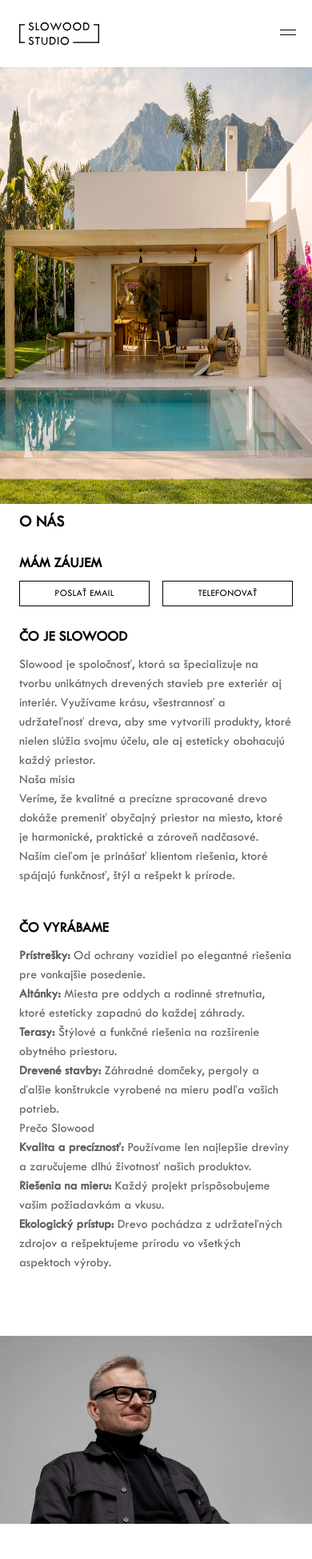
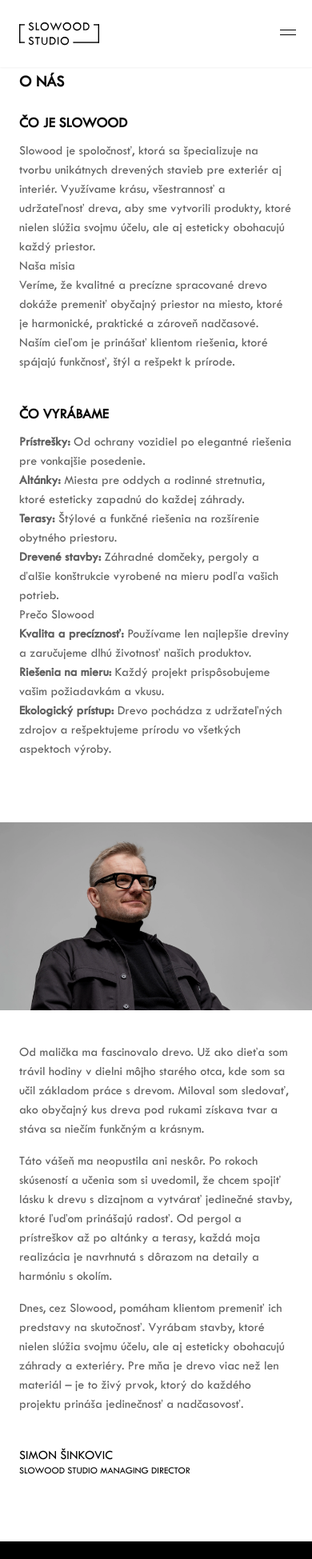
Before and after one commit to marosstudenic/slowood, a Next.js app: page /o-nas in a window 390 px wide. Shown: the top 1949 px of the page at 80% size. Built offline with nearby package versions, Linux system fonts and the light colour scheme.

Commit message:
fix o nas responsive

```diff
--- a/src/app/(public)/o-nas/page.tsx
+++ b/src/app/(public)/o-nas/page.tsx
@@ -1,5 +1,4 @@
 import { BackButton } from "@/components/BackButton";
-import { MamZaujem } from "@/components/MamZaujem";
 import Image from "next/image";
 
 
@@ -11,15 +10,12 @@
         <BackButton />
         <h1 className="text-2xl font-bold uppercase pt-2">O nás</h1>
       </div>
-      <div className="md:pb-6 h-[550px]">
+      <div className="md:pb-6 h-[550px] max-md:hidden">
         <Image src="/images/o-nas/o-nas.jpeg" alt={"slowood"} className="h-full" height={1200} width={1200} />
       </div>
       <h2 className="text-xl font-bold uppercase pt-2 block md:hidden px-6 pb-6">O nás</h2>
       <section className="flex flex-col gap-10 md:grid grid-cols-2">
         <div className="px-6 md:px-0">
-          <div className="pb-6 block md:hidden">
-            <MamZaujem />
-          </div>
           <div className="">
             <h3 className="font-bold text-lg pb-2 uppercase">Čo je slowood</h3>
             <div className="text-[#5f5f5f]">
@@ -49,9 +45,9 @@
         </div>
       </section>
 
-      <section className="flex flex-col gap-10 md:grid grid-cols-2 mt-20">
+      <section className="flex flex-col gap-10 md:grid grid-cols-2 mt-20 pb-20">
         <Image src="/images/o-nas/profil.png" height={1000} width={1000} className="h-full w-full object-cover" alt="Profile picture slowood" />
-        <div className="flex justify-between text-[#5f5f5f] flex-col gap-10">
+        <div className="flex justify-between text-[#5f5f5f] flex-col gap-10 max-md:px-6">
           <div className="space-y-4">
             <p className="">Od malička ma fascinovalo drevo. Už ako dieťa som trávil hodiny v dielni môjho starého otca, kde som sa učil základom práce s drevom. Miloval som sledovať, ako obyčajný kus dreva pod rukami získava tvar a stáva sa niečím funkčným a krásnym.</p>
             <p>Táto vášeň ma neopustila ani neskôr. Po rokoch skúseností a učenia som si uvedomil, že chcem spojiť lásku k drevu s dizajnom a vytvárať jedinečné stavby, ktoré ľuďom prinášajú radosť. Od pergol a prístreškov až po altánky a terasy, každá moja realizácia je navrhnutá s dôrazom na detaily a harmóniu s okolím.</p>
```
